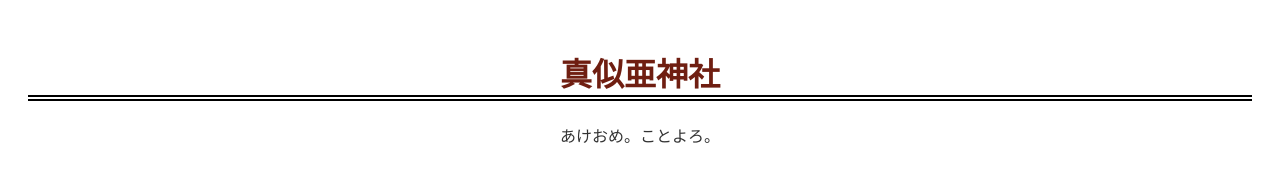
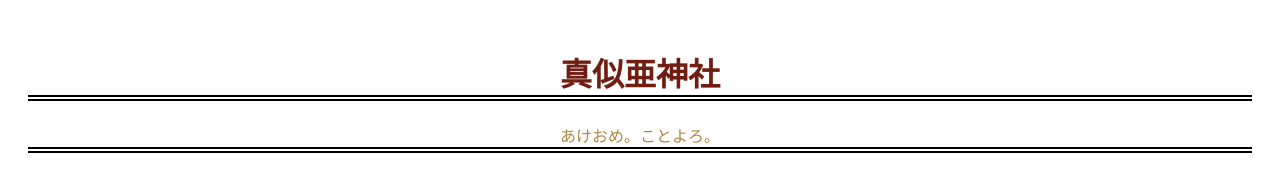
Before and after one commit to funo253/akeome.mania, a plain HTML site: page index.html in a window 1280 px wide. Drawn offline with Linux system fonts and the light colour scheme.

Commit message:
Update styles.css

```diff
--- a/styles.css
+++ b/styles.css
@@ -12,3 +12,8 @@ h1 {
     color: #6F1E11; /* 文字色を茶色に設定 */
     border-bottom: 6px double #000;
 }
+
+p {
+    color: #AF8742; /* 文字色を茶色に設定 */
+    border-bottom: 6px double #000;
+}
```
